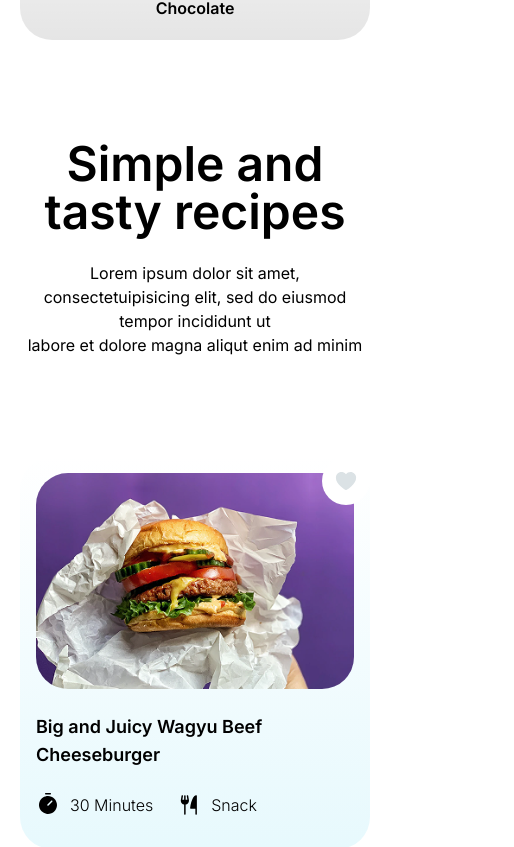
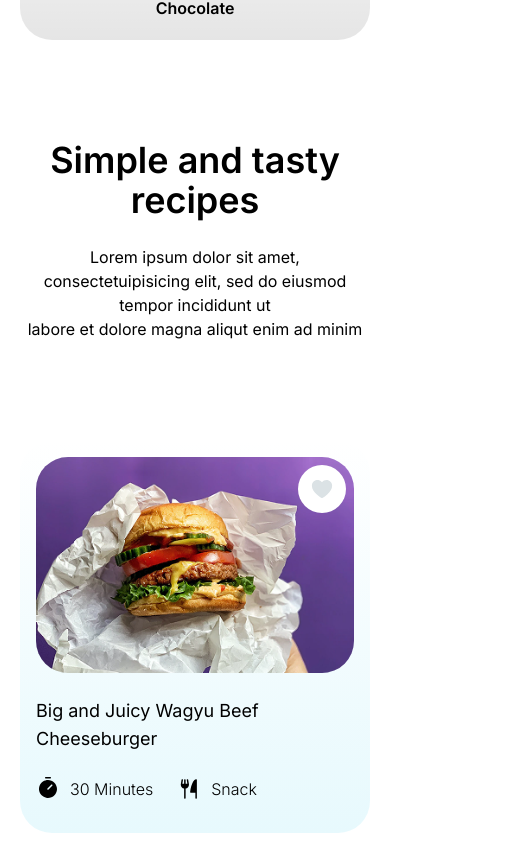
Before and after one commit to mrravan0/foodieland-project, a React (Vite) app: page / in a window 390 px wide. Shown: the part 2377-3224 px from the top of the page, 514 px wide, since content can reach past the window. Built offline with nearby package versions, Linux system fonts and the light colour scheme.

Commit message:
Given responsive to the Delicious Component

```diff
--- a/src/components/home-components/Delicious.tsx
+++ b/src/components/home-components/Delicious.tsx
@@ -6,7 +6,7 @@ const Delicious: FC<HomeDeliciousProps> = ({ data }) => {
   return (
     <section className="py-40">
       <div className="container-custom flex flex-col gap-y-25">
-        <div className="flex items-center justify-between gap-x-5">
+        <div className="max-tablet:gap-y-10 max-tablet:flex-col max-tablet:text-center flex items-center justify-between gap-x-5">
           <h1 className="text-custom-5xl">
             Try this delicious recipe
             <br />
@@ -19,7 +19,7 @@ const Delicious: FC<HomeDeliciousProps> = ({ data }) => {
             incididunt ut labore et dolore magna aliqut enim ad minim
           </p>
         </div>
-        <div className="grid grid-cols-4 gap-3">
+        <div className="max-tablet:grid-cols-2 max-mobile:grid-cols-1 grid grid-cols-4 gap-3">
           {data?.map((item) => <RecipeCard data={item} />)}
         </div>
       </div>
--- a/src/components/layout/RecipeCard.tsx
+++ b/src/components/layout/RecipeCard.tsx
@@ -6,17 +6,16 @@ import HeartIcon from "../../svg/HeartIcon";
 
 const RecipeCard: FC<RecipesCardProps> = ({ data }) => {
   const [isLiked, setIsLiked] = useState(false);
-  console.log(data);
   return (
     <div className="relative">
       <div
-        className="absolute top-0 right-0 flex size-12 cursor-pointer items-center justify-center rounded-full bg-white duration-300 hover:scale-105"
+        className="absolute top-6 right-6 flex size-12 cursor-pointer items-center justify-center rounded-full bg-white duration-300 hover:scale-105"
         onClick={() => setIsLiked(!isLiked)}
       >
         <HeartIcon status={isLiked} />
       </div>
       <div
-        className="flex cursor-pointer flex-col gap-y-6 px-4 pt-4 pb-8 rounded-4xl h-full"
+        className="flex h-full cursor-pointer flex-col gap-y-6 rounded-4xl px-4 pt-4 pb-8"
         style={{ background: data?.linearGradient }}
       >
         <img
@@ -24,8 +23,8 @@ const RecipeCard: FC<RecipesCardProps> = ({ data }) => {
           src={data.image}
           alt=""
         />
-        <div className="flex flex-col justify-between h-full gap-y-6">
-          <h2 className="max-laptop:text-2xl text-3xl font-semibold max-tablet:text-lg">
+        <div className="flex h-full flex-col justify-between gap-y-6">
+          <h2 className="max-tablet:text-lg text-2xl">
             {data.title}
           </h2>
           <div className="flex items-center gap-x-6 font-light">
--- a/src/features/index.css
+++ b/src/features/index.css
@@ -32,7 +32,7 @@
     @apply max-laptop:text-2xl text-[32px];
   }
   .text-custom-5xl {
-    @apply max-laptop:text-5xl text-[64px];
+    @apply max-laptop:text-5xl max-mobile:text-4xl text-[64px];
   }
 
   .animate-custom {
```
